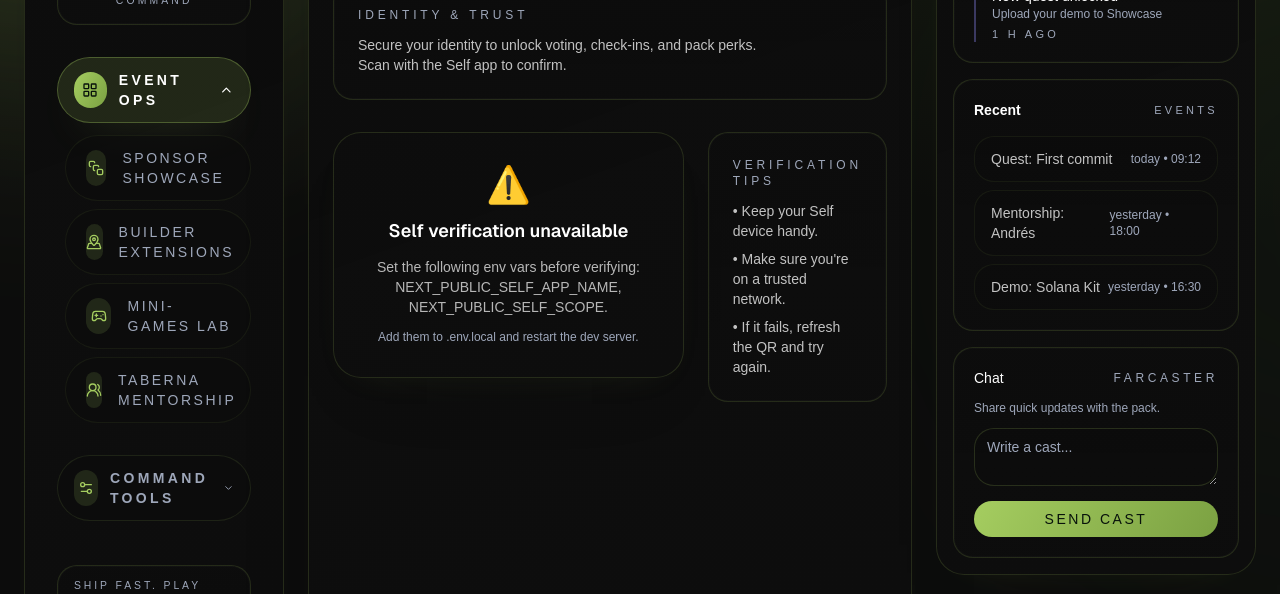
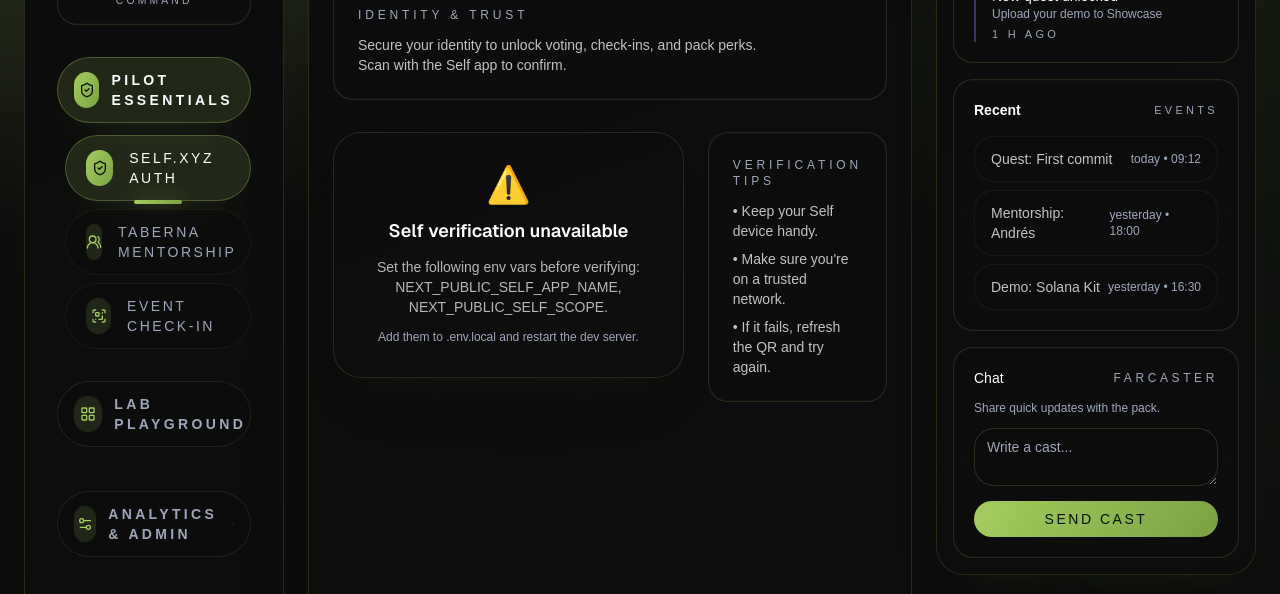
Before and after one commit to wolfcito/wolf-den, a Next.js app: page /en/auth in a window 1280 px wide. Shown: the part 189-783 px from the top of the page. Built offline with nearby package versions, Linux system fonts and the light colour scheme; no server answers; a web font is replaced by a local one.

Commit message:
feat: reorganize den navigation and add wolf den labs docs

```diff
--- a/src/components/den/SidebarNav.tsx
+++ b/src/components/den/SidebarNav.tsx
@@ -21,28 +21,37 @@ import { Link, usePathname } from "@/i18n/routing";
 
 const navSections = [
   {
-    key: "experiences",
+    key: "essentials",
     items: [
-      { key: "showcase", href: "/showcase", icon: SquareStack },
-      { key: "quests", href: "/quests", icon: MapPinned },
-      { key: "mindGames", href: "/mind-games", icon: Gamepad2 },
+      { key: "auth", href: "/auth", icon: ShieldCheck },
       { key: "taberna", href: "/taberna", icon: UsersRound },
+      { key: "checkin", href: "/checkin", icon: ScanQrCode },
     ] satisfies Array<{
-      key: "showcase" | "quests" | "mindGames" | "taberna";
+      key: "auth" | "taberna" | "checkin";
       href: string;
       icon: React.ComponentType<React.SVGProps<SVGSVGElement>>;
     }>,
   },
   {
-    key: "utilities",
+    key: "lab",
     items: [
-      { key: "checkin", href: "/checkin", icon: ScanQrCode },
-      { key: "auth", href: "/auth", icon: ShieldCheck },
+      { key: "mindGames", href: "/mind-games", icon: Gamepad2 },
+      { key: "quests", href: "/quests", icon: MapPinned },
+      { key: "showcase", href: "/showcase", icon: SquareStack },
+    ] satisfies Array<{
+      key: "mindGames" | "quests" | "showcase";
+      href: string;
+      icon: React.ComponentType<React.SVGProps<SVGSVGElement>>;
+    }>,
+  },
+  {
+    key: "insights",
+    items: [
       { key: "stats", href: "/stats", icon: BarChart3 },
       { key: "leaderboard", href: "/leaderboard", icon: Sparkles },
       { key: "settings", href: "/settings", icon: Settings },
     ] satisfies Array<{
-      key: "checkin" | "auth" | "stats" | "leaderboard" | "settings";
+      key: "stats" | "leaderboard" | "settings";
       href: string;
       icon: React.ComponentType<React.SVGProps<SVGSVGElement>>;
     }>,
@@ -53,8 +62,9 @@ const sectionIcons: Record<
   (typeof navSections)[number]["key"],
   React.ComponentType<React.SVGProps<SVGSVGElement>>
 > = {
-  experiences: LayoutGrid,
-  utilities: Settings2,
+  essentials: ShieldCheck,
+  lab: LayoutGrid,
+  insights: Settings2,
 };
 
 type SidebarNavVariant = "desktop" | "mobile";
--- a/src/i18n/messages/en.json
+++ b/src/i18n/messages/en.json
@@ -54,20 +54,25 @@
       "subtitle": "Event Lab Command"
     },
     "sections": {
-      "experiences": {
-        "title": "Event Ops",
+      "essentials": {
+        "title": "Pilot Essentials",
         "items": {
-          "showcase": "Sponsor Showcase",
-          "quests": "Builder Extensions",
-          "mindGames": "Mini-Games Lab",
-          "taberna": "Taberna Mentorship"
+          "auth": "Self.xyz Auth",
+          "taberna": "Taberna Mentorship",
+          "checkin": "Event Check-In"
         }
       },
-      "utilities": {
-        "title": "Command Tools",
+      "lab": {
+        "title": "Lab Playground",
         "items": {
-          "checkin": "Event Panel",
-          "auth": "Self Auth",
+          "mindGames": "Mini-Games Lab",
+          "quests": "Builder Extensions",
+          "showcase": "Sponsor Showcase"
+        }
+      },
+      "insights": {
+        "title": "Analytics & Admin",
+        "items": {
           "stats": "Insights",
           "leaderboard": "Leaderboard",
           "settings": "Settings"
--- a/src/i18n/messages/es.json
+++ b/src/i18n/messages/es.json
@@ -54,20 +54,25 @@
       "subtitle": "Comando del laboratorio"
     },
     "sections": {
-      "experiences": {
-        "title": "Operación de eventos",
+      "essentials": {
+        "title": "Esenciales del piloto",
         "items": {
-          "showcase": "Showcase de patrocinio",
-          "quests": "Extensiones builder",
-          "mindGames": "Laboratorio de minijuegos",
-          "taberna": "Mentoría Taberna"
+          "auth": "Autorización Self.xyz",
+          "taberna": "Mentoría Taberna",
+          "checkin": "Check-in de evento"
         }
       },
-      "utilities": {
-        "title": "Herramientas de comando",
+      "lab": {
+        "title": "Playground del laboratorio",
         "items": {
-          "checkin": "Panel de evento",
-          "auth": "Self Auth",
+          "mindGames": "Laboratorio de minijuegos",
+          "quests": "Extensiones builder",
+          "showcase": "Showcase de patrocinio"
+        }
+      },
+      "insights": {
+        "title": "Analítica y administración",
+        "items": {
           "stats": "Insights",
           "leaderboard": "Leaderboard",
           "settings": "Settings"
```
